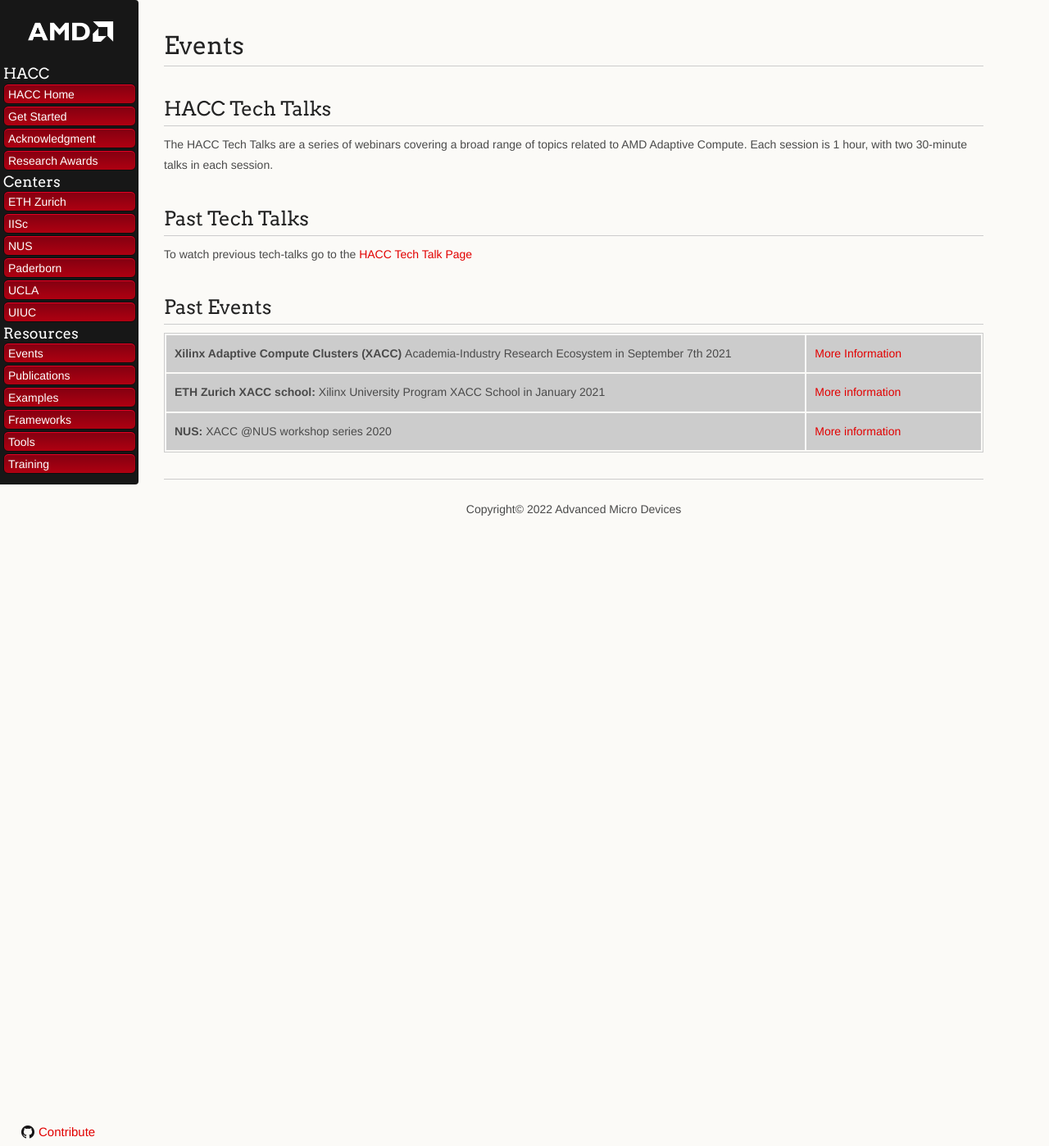
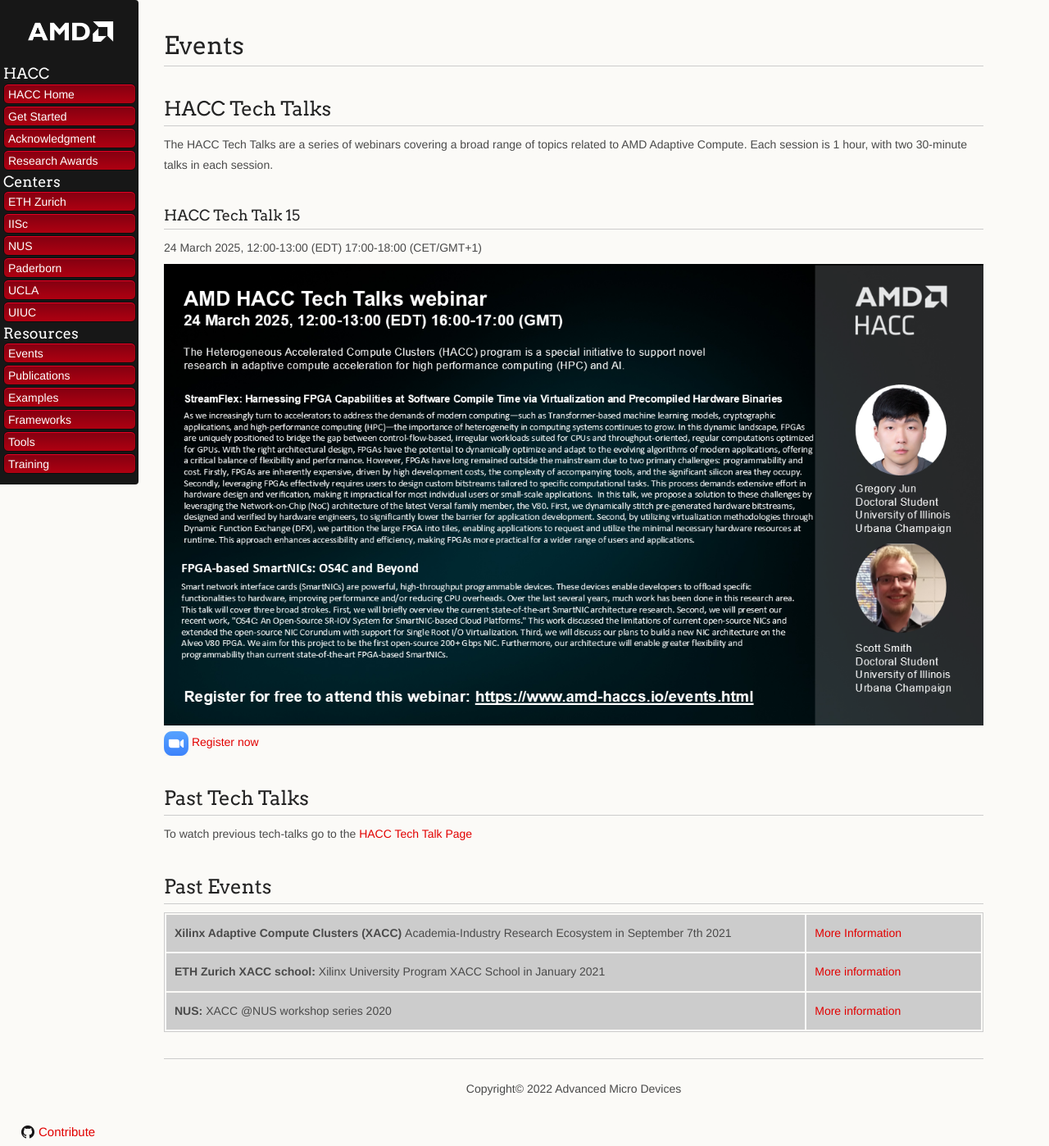
Before and after one commit to Xilinx/xacc, a Jekyll site: the page built from docs/events.md, in a window 1280 px wide and 1398 px high. Shown: the whole window at 82% size. Built offline with Jekyll 4.4.1, drawn with Linux system fonts in a browser that asks for light colours; nearby versions of some CDN libraries; our own code applies the rules of GitHub Pages for plain Markdown files.

Commit message:
Add Tech Talk 16 (#127)

```diff
--- a/docs/events.md
+++ b/docs/events.md
@@ -3,6 +3,14 @@
 ## HACC Tech Talks
 
 The HACC Tech Talks are a series of webinars covering a broad range of topics related to AMD Adaptive Compute. Each session is 1 hour, with two 30-minute talks in each session.
+
+### HACC Tech Talk 15
+
+24 March 2025, 12:00-13:00 (EDT) 17:00-18:00 (CET/GMT+1)
+
+[![Tech Talk 16 advert](./images/tech_talks/tt16_advert.png)](https://amd.zoom.us/webinar/register/WN_ihXytzmJRU-qNS8E6bLMRg)
+
+[![Zoom icon](./images/zoom_30.png) Register now](https://amd.zoom.us/webinar/register/WN_ihXytzmJRU-qNS8E6bLMRg)
 
 ## Past Tech Talks
 
```
Also changed, not shown: docs/images/tech_talks/tt16_advert.png (added).
